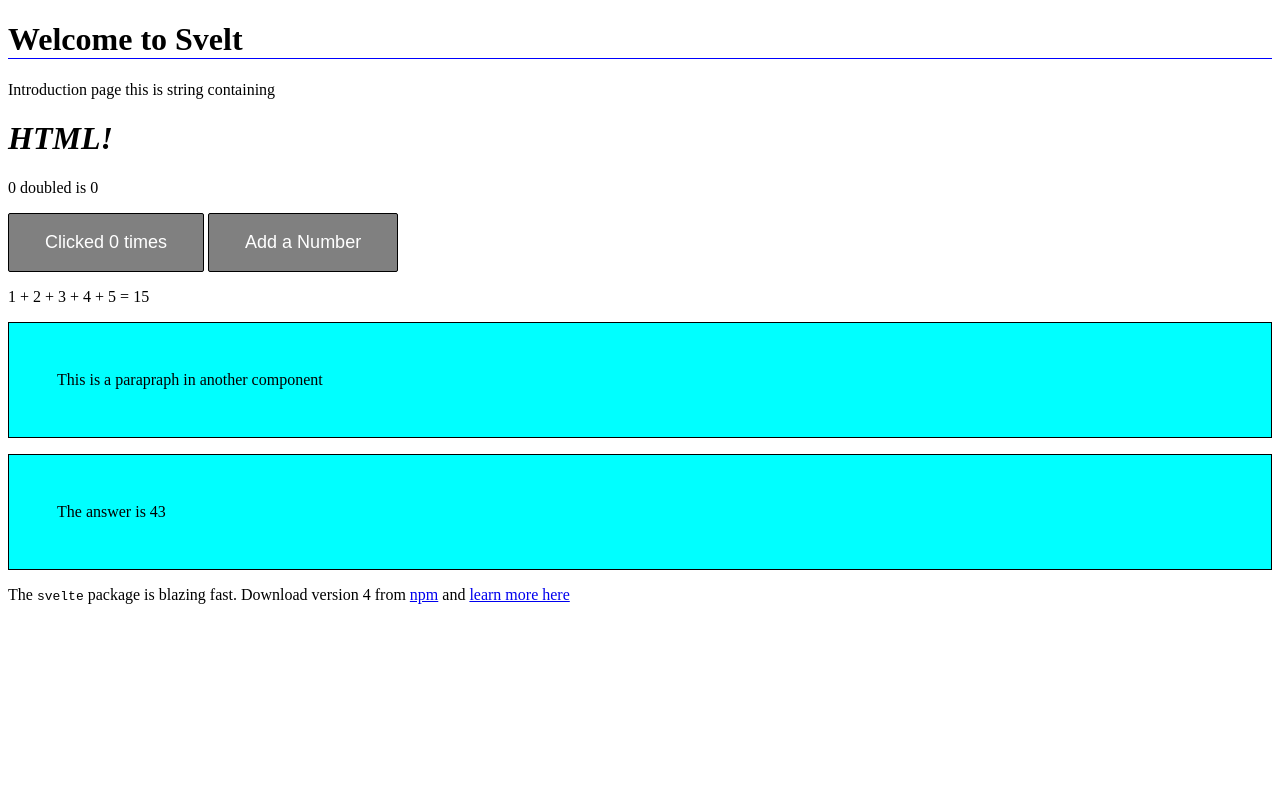
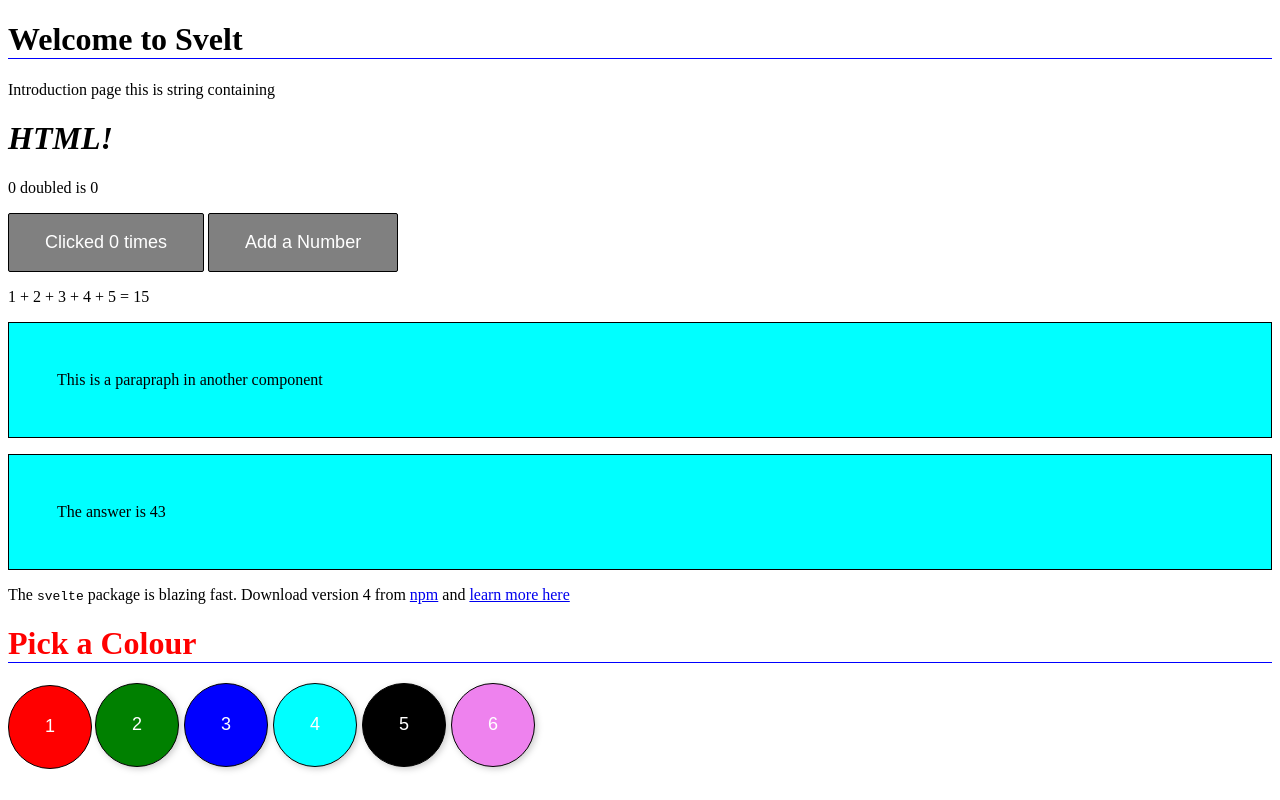
Before and after one commit to EMphalo/myapp, a SvelteKit app: page / in a window 1280 px wide. Built offline with nearby package versions, Linux system fonts and the light colour scheme.

Commit message:
# each statement

```diff
--- a/src/routes/+page.svelte
+++ b/src/routes/+page.svelte
@@ -30,6 +30,10 @@
         version: 4,
         website: 'http://svelte.dev'
     }
+
+    const colors = ['red', 'green', 'blue', 'cyan', 'black','violet'];
+    let selectedColor = colors[0];
+
 </script>
 <h1>Welcome to Svelt</h1>
 <p>
@@ -51,6 +55,22 @@
 
 <PackageInfo {...pkg}/>
 
+<h1 style="color: {selectedColor}">
+    Pick a Colour
+</h1>
+
+<div id="btn-group">
+    {#each colors as color, i}
+        <button
+            aria-current={selectedColor ===color}
+            aria-label = {color}
+            style = "background:{color}"
+            on:click={() => selectedColor = color}
+            >{i +1}
+        </button>
+    {/each }
+</div>
+
 <style>
     h1 {
         border-bottom: 0.5px solid blue;
@@ -63,4 +83,29 @@
         padding: 1em 2em;
         color: white;
     }
+    h1 {
+		transition: color 0.2s;
+	}
+
+	div {
+		display: grid;
+		grid-template-columns: repeat(7, 1fr);
+		grid-gap: 5px;
+		max-width: 400px;
+	}
+
+	#btn-group button {
+		aspect-ratio: 1;
+		border-radius: 50%;
+		background: var(--color, #fff);
+		transform: translate(-2px,-2px);
+		filter: drop-shadow(2px 2px 3px rgba(0,0,0,0.2));
+		transition: all 0.1s;
+	}
+
+	#btn-group button[aria-current="true"] {
+		transform: none;
+		filter: none;
+		box-shadow: inset 3px 3px 4px rgba(255, 0, 0, 0.2);
+	}
 </style>
--- a/src/routes/PackageInfo.svelte
+++ b/src/routes/PackageInfo.svelte
@@ -8,6 +8,7 @@
 
 
 </script>
+
 <p>
     The <code>{name}</code> package is {speed} fast. Download version {version} from
 	<a {href}>npm</a> and <a href={website}>learn more here</a>
```
